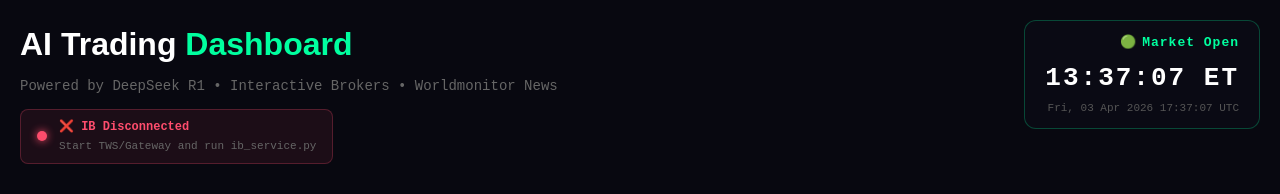
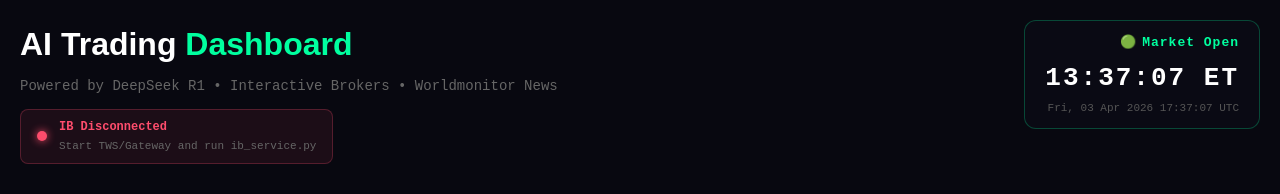
Before and after one commit to utchas007/aitrading, a Next.js app in the folder deepseek-ui/: page /trading in a window 1280 px wide. Shown: the top 194 px of the page. Built offline with nearby package versions, Linux system fonts and the light colour scheme; no server answers; the database is empty.

Commit message:
Remove emoji from IB connection status text

```diff
--- a/deepseek-ui/components/trading-dashboard.tsx
+++ b/deepseek-ui/components/trading-dashboard.tsx
@@ -325,7 +325,7 @@ export default function TradingDashboard() {
                     fontWeight: 700,
                     color: connectionStatus.ibConnected ? '#00ff9f' : '#ff4d6d',
                   }}>
-                    {connectionStatus.ibConnected ? '✅ Interactive Brokers Connected' : '❌ IB Disconnected'}
+                    {connectionStatus.ibConnected ? 'Interactive Brokers Connected' : 'IB Disconnected'}
                   </span>
                 </div>
                 {connectionStatus.ibConnected && connectionStatus.ibAccount && (
```
